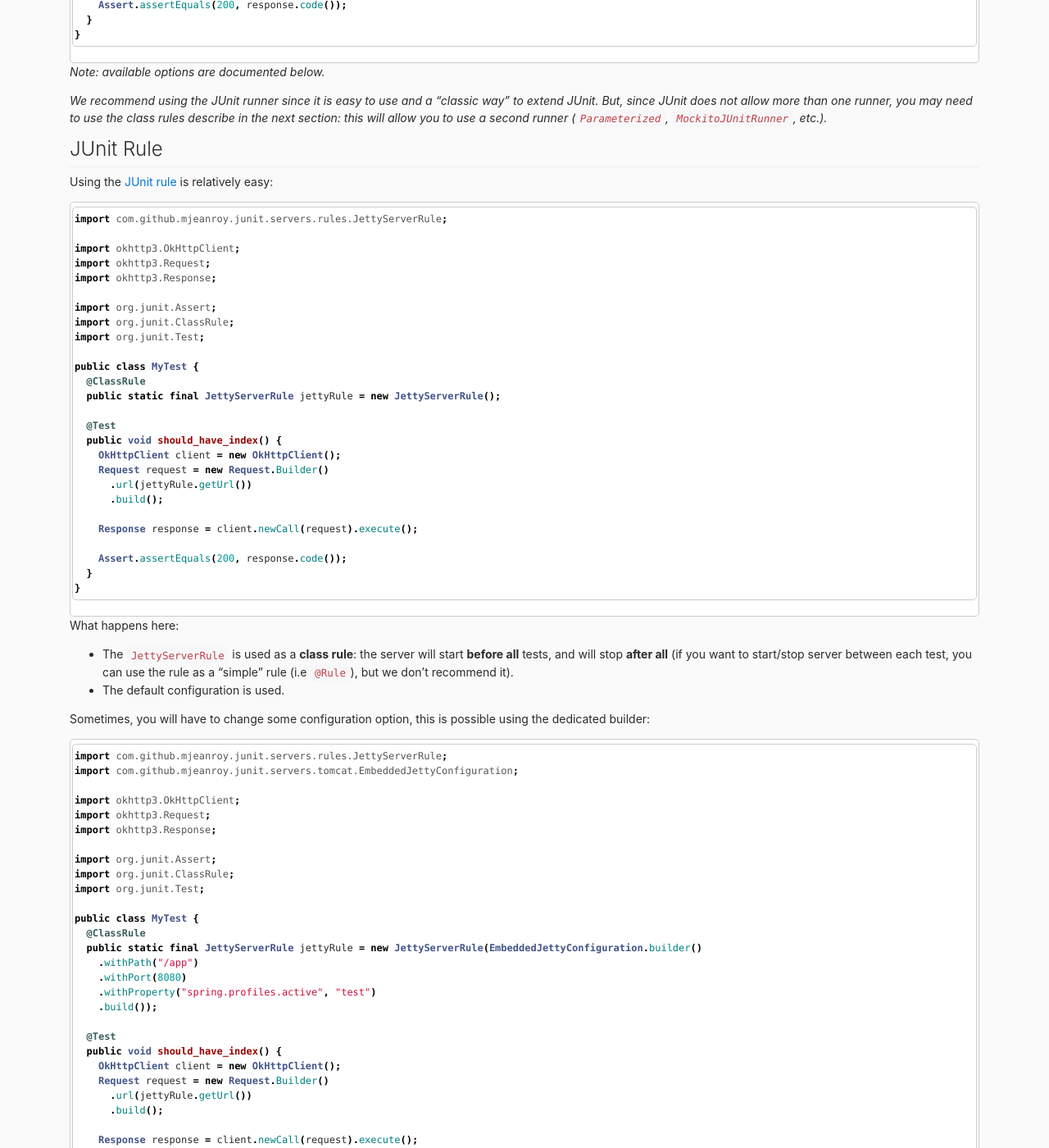
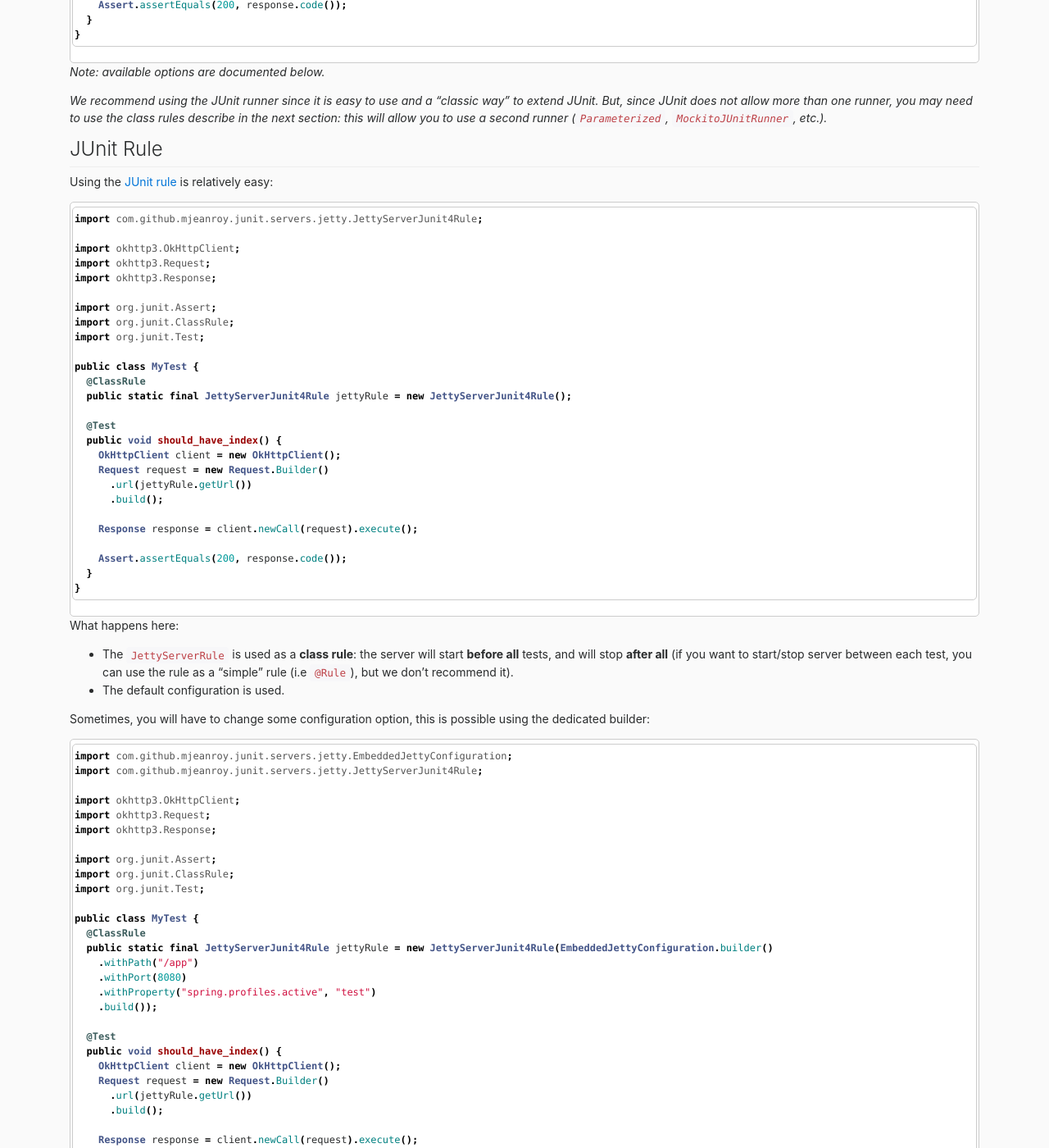
Before and after one commit to mjeanroy/junit-servers, a Jekyll site: the page built from docs/02-jetty.md, in a window 1280 px wide and 1400 px high, scrolled down 3044 px. Shown: the whole window at 82% size. Built offline with Jekyll 4.4.1, drawn with Linux system fonts in a browser that asks for light colours; nearby versions of some CDN libraries; our own code applies the rules of GitHub Pages for plain Markdown files; some of the changed text lies outside the part shown.

Commit message:
docs: update documentation

````diff
--- a/docs/02-jetty.md
+++ b/docs/02-jetty.md
@@ -168,7 +168,7 @@ public class MyTest {
 Using the [JUnit rule](https://github.com/junit-team/junit4/wiki/Rules) is relatively easy:
 
 ```java
-import com.github.mjeanroy.junit.servers.rules.JettyServerRule;
+import com.github.mjeanroy.junit.servers.jetty.JettyServerJunit4Rule;
 
 import okhttp3.OkHttpClient;
 import okhttp3.Request;
@@ -180,7 +180,7 @@ import org.junit.Test;
 
 public class MyTest {
   @ClassRule
-  public static final JettyServerRule jettyRule = new JettyServerRule();
+  public static final JettyServerJunit4Rule jettyRule = new JettyServerJunit4Rule();
 
   @Test
   public void should_have_index() {
@@ -203,8 +203,8 @@ What happens here:
 Sometimes, you will have to change some configuration option, this is possible using the dedicated builder:
 
 ```java
-import com.github.mjeanroy.junit.servers.rules.JettyServerRule;
-import com.github.mjeanroy.junit.servers.tomcat.EmbeddedJettyConfiguration;
+import com.github.mjeanroy.junit.servers.jetty.EmbeddedJettyConfiguration;
+import com.github.mjeanroy.junit.servers.jetty.JettyServerJunit4Rule;
 
 import okhttp3.OkHttpClient;
 import okhttp3.Request;
@@ -216,7 +216,7 @@ import org.junit.Test;
 
 public class MyTest {
   @ClassRule
-  public static final JettyServerRule jettyRule = new JettyServerRule(EmbeddedJettyConfiguration.builder()
+  public static final JettyServerJunit4Rule jettyRule = new JettyServerJunit4Rule(EmbeddedJettyConfiguration.builder()
     .withPath("/app")
     .withPort(8080)
     .withProperty("spring.profiles.active", "test")
@@ -259,8 +259,8 @@ The following options can be customized:
 Here is an example that creates a rule using a configuration object:
 
 ```java
-import com.github.mjeanroy.junit.servers.rules.JettyServerRule;
-import com.github.mjeanroy.junit.servers.tomcat.EmbeddedJettyConfiguration;
+import com.github.mjeanroy.junit.servers.jetty.EmbeddedJettyConfiguration;
+import com.github.mjeanroy.junit.servers.jetty.JettyServerJunit4Rule;
 
 import org.junit.ClassRule;
 
@@ -277,7 +277,7 @@ public class MyTest {
     .build());
 
   @ClassRule
-  public static final JettyServerRule jettyRule = new JettyServerRule(configuration);
+  public static final JettyServerJunit4Rule jettyRule = new JettyServerJunit4Rule(configuration);
 
   // Test suite...
 }
@@ -299,9 +299,9 @@ For example, this can be useful:
 The example below use a hook to log server events:
 
 ```java
-import com.github.mjeanroy.junit.servers.rules.JettyServerRule;
 import com.github.mjeanroy.junit.servers.servers.Hook;
 import com.github.mjeanroy.junit.servers.jetty.EmbeddedJettyConfiguration;
+import com.github.mjeanroy.junit.servers.jetty.JettyServerJunit4Rule;
 
 import okhttp3.OkHttpClient;
 import okhttp3.Request;
@@ -313,7 +313,7 @@ import org.junit.Test;
 
 public class MyTest {
   @ClassRule
-  public static final JettyServerRule jettyRule = new JettyServerRule(EmbeddedJettyConfiguration.builder()
+  public static final JettyServerJunit4Rule jettyRule = new JettyServerJunit4Rule(EmbeddedJettyConfiguration.builder()
     .withHook(new LogHook())
     .build());
 
````
